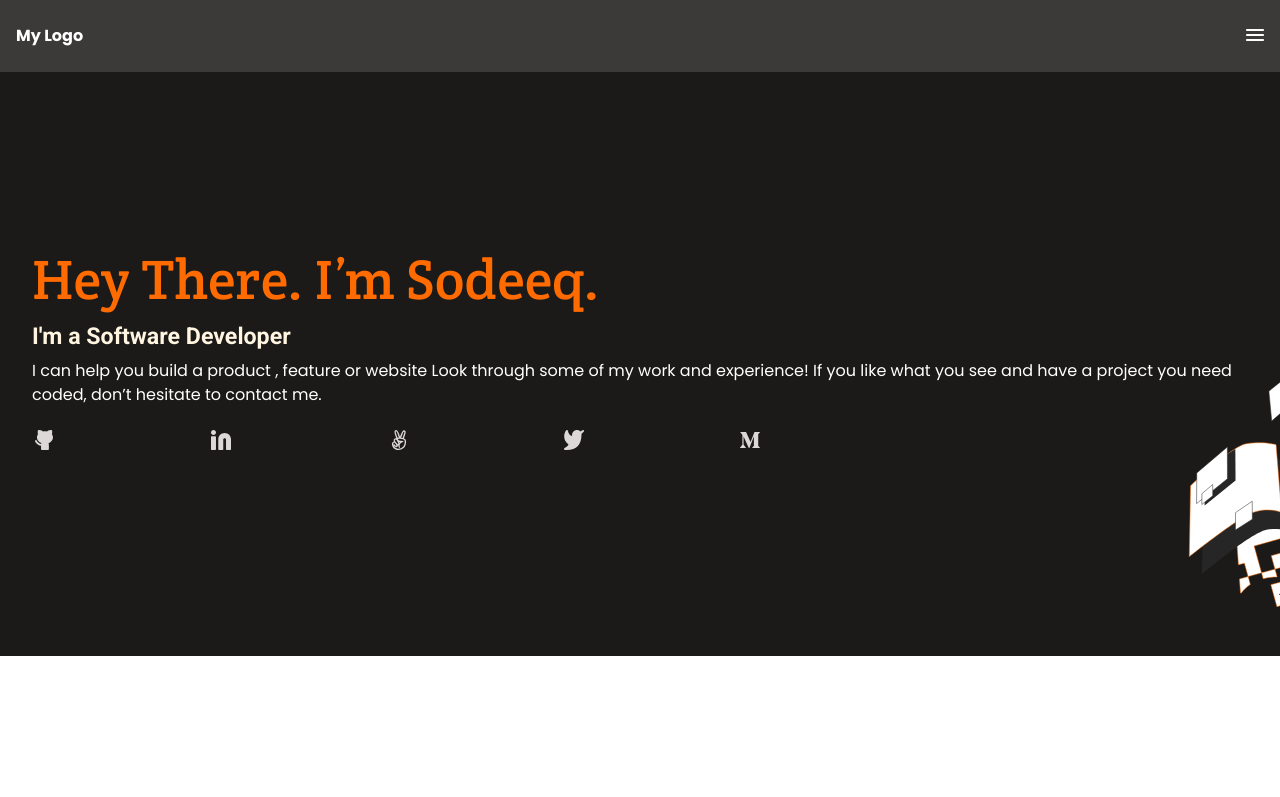
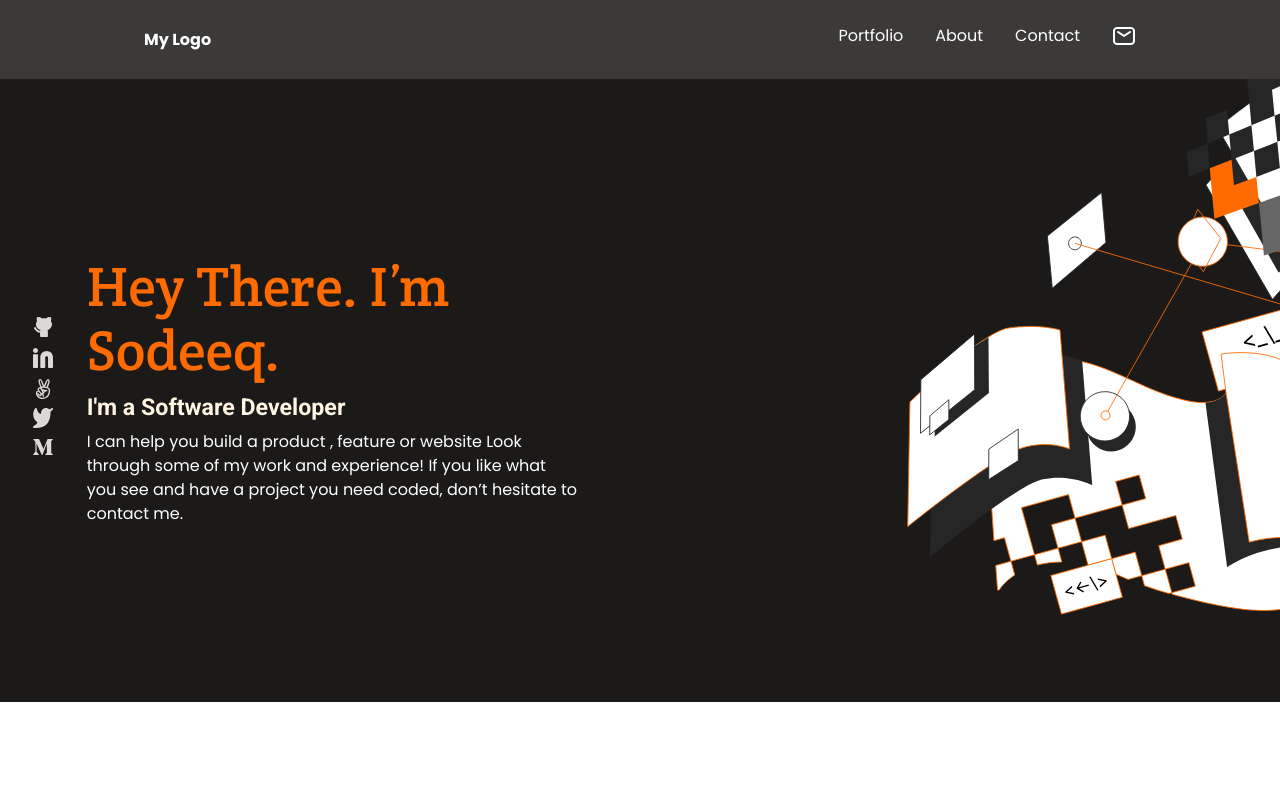
Before and after one commit to Errytagedesign/communitypro, a website: page index.html in a window 1280 px wide. Shown: the top 797 px of the page. Drawn offline with Linux system fonts and the light colour scheme; files whose address does not match are found by name.

Commit message:
Add header and hero section for desktop version

```diff
--- a/assets/styles/style.css
+++ b/assets/styles/style.css
@@ -85,12 +85,16 @@ button {
 /* ====== HEADER START ==== */
 
 header {
+  background: #3c3a39;
+}
+
+nav {
   display: flex;
   flex-direction: row;
   justify-content: space-between;
   align-items: center;
-  background: #3c3a39;
   padding: 1.5em 1em;
+  margin: 0 auto;
 }
 
 header .my-logo {
@@ -98,6 +102,26 @@ header .my-logo {
   font-weight: 700;
   color: var(--white);
   text-decoration: none;
+}
+
+.nav-items {
+  display: none;
+}
+
+@media screen and (min-width: 768px) {
+  nav {
+    width: 80%;
+  }
+
+  .nav-items {
+    display: flex;
+    justify-content: space-between;
+    width: 30%;
+  }
+
+  .nav-icon {
+    display: none;
+  }
 }
 
 /* ====== HEADER END ==== */
@@ -136,6 +160,36 @@ header .my-logo {
   justify-content: space-between;
   align-items: center;
   width: 60%;
+}
+
+@media screen and (min-width: 768px) {
+  .hero {
+    flex-direction: row;
+    background:
+      var(--black) url("../images/desktopHeroBg.svg") no-repeat center
+      right;
+    background-size: contain;
+    padding: 11em 2em;
+  }
+
+  .hero-contents {
+    display: flex;
+    flex-direction: row;
+    justify-content: space-between;
+    width: 45%;
+  }
+
+  .introduction {
+    width: 90%;
+    order: 1;
+  }
+
+  .hero .icons {
+    flex-direction: column;
+    justify-content: center;
+    align-items: center;
+    width: 4%;
+  }
 }
 
 /* ====== HERO SECTION END ==== */
--- a/index.html
+++ b/index.html
@@ -20,25 +20,40 @@
 
   <body>
     <header>
+      <nav>
         <a href="index.html" class="my-logo">My Logo</a>
+        <figure class="btn-scale nav-icon">
+          <img src="./assets/images/Union.svg" alt="nav icon" />
+        </figure>
+        <ul class="nav-items">
+          <li><a href="index.html"> Portfolio </a></li>
 
-      <nav>
-        <div class="btn-scale">
-          <img src="./assets/images/Union.svg" alt="nav icon" />
-        </div>
+          <li><a href="#About"> About </a></li>
+
+          <li><a href="#Contact"> Contact</a></li>
+
+          <li>
+            <a href="#Contact">
+              <figure class="btn-scale">
+                <img src="./assets/images/Mail.svg" alt="nav icon" /></figure
+            ></a>
+          </li>
+        </ul>
       </nav>
     </header>
     <main>
       <!-- Hero -->
       <section class="hero">
+        <article class="hero-contents">
+          <div class="introduction">
             <h1>Hey There. I’m Sodeeq.</h1>
             <h3>I'm a Software Developer</h3>
             <p>
-          I can help you build a product , feature or website Look through some
-          of my work and experience! If you like what you see and have a project
-          you need coded, don’t hesitate to contact me.
+              I can help you build a product , feature or website Look through
+              some of my work and experience! If you like what you see and have
+              a project you need coded, don’t hesitate to contact me.
             </p>
-
+          </div>
           <ul class="icons">
             <li>
               <a href="#" class="btn-scale">
@@ -66,6 +81,7 @@
               </a>
             </li>
           </ul>
+        </article>
       </section>
 
       <!-- Work -->
```
Also changed, not shown: assets/images/Mail.svg (added), assets/images/desktopHeroBg.svg (added). Lines whose indentation alone changed are shown as unchanged.
